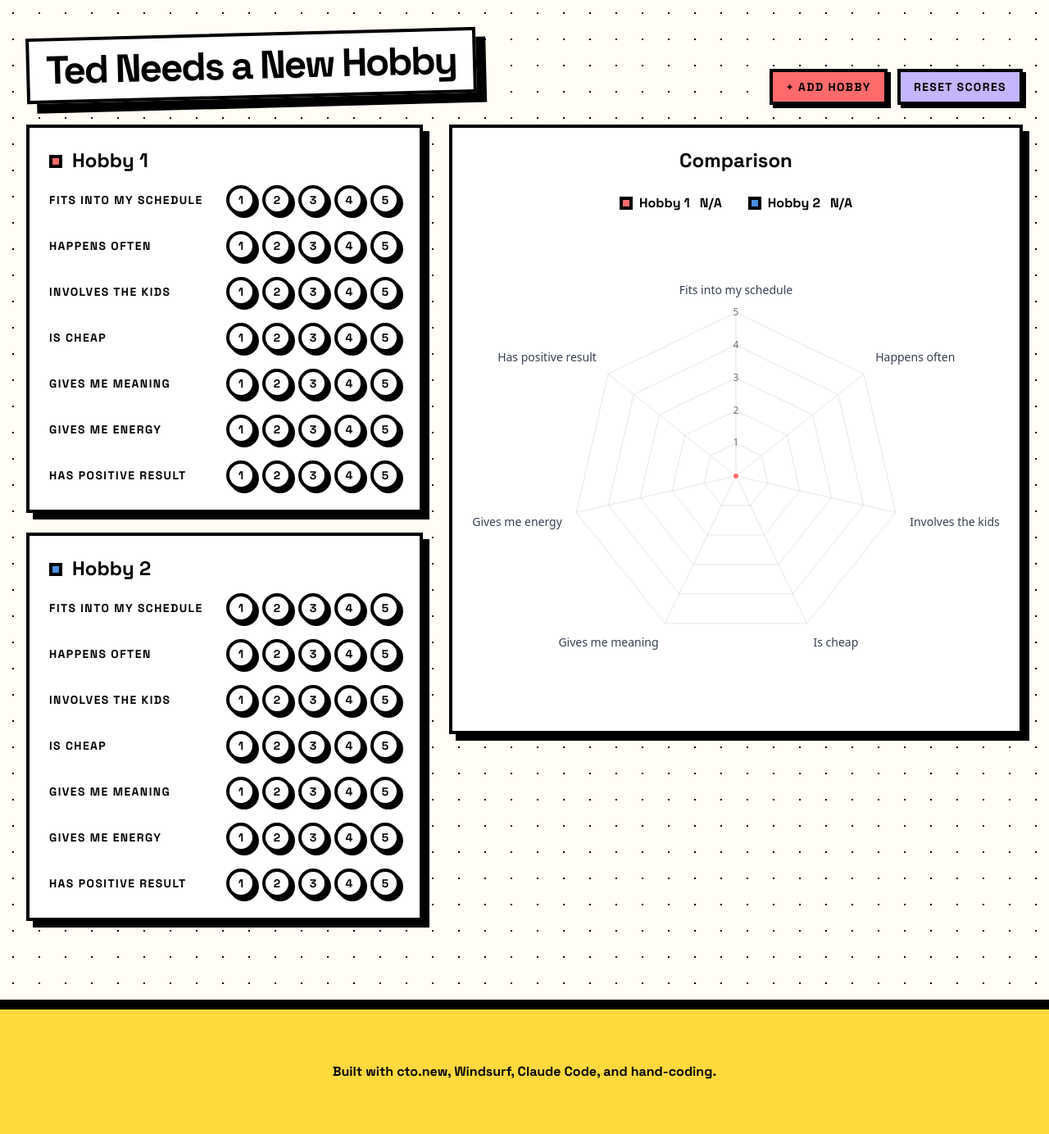
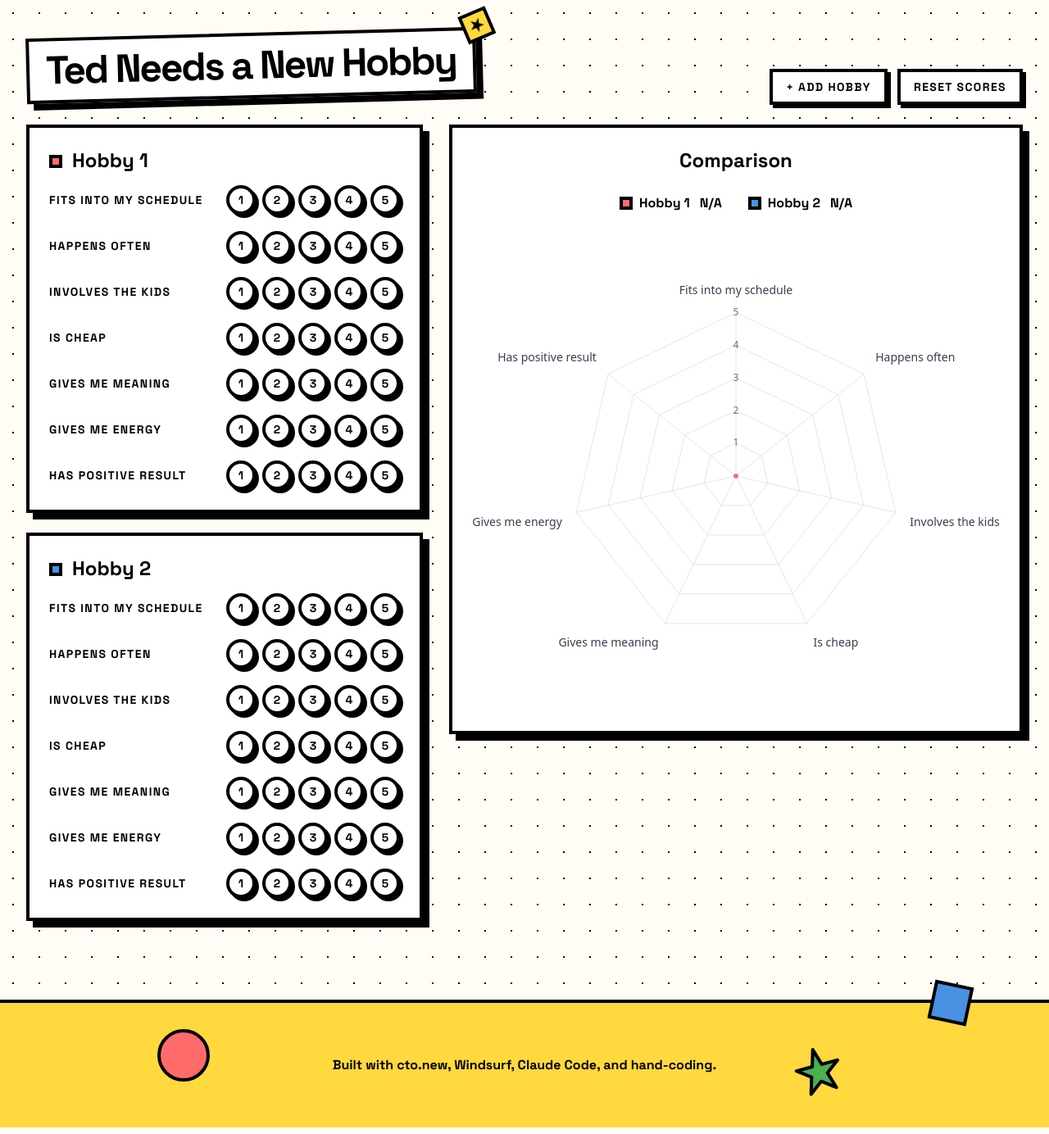
Before and after one commit to tedgoas-dialpad/Hobby-Comparison, a React (Vite) app: page / in a window 1280 px wide. Shown: the whole page at 82% size. Built offline with nearby package versions, Linux system fonts and the light colour scheme.

Commit message:
Add some visual flair to the footer

```diff
--- a/src/App.tsx
+++ b/src/App.tsx
@@ -8,8 +8,36 @@ function App() {
           <HobbyComparison />
         </div>
       </div>
-      <footer className="bg-[var(--nb-yellow)] text-black text-center text-md py-16 font-bold w-full border-t-12 border-black">
-        Built with cto.new, Windsurf, Claude Code, and hand-coding.
+      <footer className="bg-[var(--nb-yellow)] text-black text-center text-md py-16 font-bold w-full border-t-4 border-black relative">
+        <div className="max-w-7xl mx-auto relative">
+          {/* Circle inside footer on left */}
+          <div
+            className="absolute -top-8 left-48 w-16 h-16 rounded-full border-4 border-black"
+            style={{ backgroundColor: '#FF6B6B' }}
+          ></div>
+
+          {/* Square hanging off top right */}
+          <div
+            className="absolute -top-22 right-24 w-12 h-12 border-4 border-black rotate-12"
+            style={{ backgroundColor: '#4A90E2' }}
+          ></div>
+
+          {/* Star near the square */}
+          <div className="absolute -top-4 right-60 rotate-[-15deg]">
+            <svg width="80" height="80" viewBox="0 0 80 80">
+              <polygon
+                points="40,8 46,28 66,28 50,40 56,60 40,48 24,60 30,40 14,28 34,28"
+                fill="#4CAF50"
+                stroke="black"
+                strokeWidth="4"
+                strokeLinejoin="round"
+                strokeLinecap="round"
+              />
+            </svg>
+          </div>
+
+          Built with cto.new, Windsurf, Claude Code, and hand-coding.
+        </div>
       </footer>
     </div>
   )
--- a/src/components/HobbyComparison.tsx
+++ b/src/components/HobbyComparison.tsx
@@ -80,7 +80,8 @@ const HobbyComparison = () => {
   return (
     <div className="space-y-6">
       <header className="flex justify-between items-end gap-4 mb-6">
-        <div className="inline-block bg-white border-4 border-black nb-shadow-lg px-5 py-3 nb-sticker relative -top-2">
+        <div className="inline-block bg-white border-4 border-black nb-shadow-md px-5 py-3 nb-sticker relative -top-2">
+          <div className="nb-star-badge absolute -top-6 -right-6 z-10"></div>
           <h1 className="text-5xl font-black tracking-tighter">
             Ted Needs a New Hobby
           </h1>
@@ -89,14 +90,14 @@ const HobbyComparison = () => {
           {hobbies.length < 3 && (
             <button
               onClick={addHobby}
-              className="px-4 py-2 bg-[var(--nb-red)] border-4 border-black nb-shadow-sm nb-press text-sm font-black uppercase tracking-widest cursor-pointer"
+              className="px-4 py-2 bg-white border-4 border-black nb-shadow-sm nb-press text-sm font-black uppercase tracking-widest cursor-pointer"
             >
               + Add Hobby
             </button>
           )}
           <button
             onClick={resetScores}
-            className="px-4 py-2 bg-[var(--nb-violet)] border-4 border-black nb-shadow-sm nb-press text-sm font-black uppercase tracking-widest cursor-pointer"
+            className="px-4 py-2 bg-white border-4 border-black nb-shadow-sm nb-press text-sm font-black uppercase tracking-widest cursor-pointer"
           >
             Reset Scores
           </button>
--- a/src/index.css
+++ b/src/index.css
@@ -48,3 +48,32 @@ body {
 .nb-canvas-white { background: #fff; }
 .nb-canvas-white canvas { background: #fff !important; }
 .nb-panel { background: #fff; }
+
+/* Star badge decoration */
+.nb-star-badge {
+  width: 36px;
+  height: 36px;
+  background: var(--nb-yellow);
+  border: 4px solid var(--nb-black);
+  display: flex;
+  align-items: center;
+  justify-content: center;
+  animation: rotate-counterclockwise 10s linear infinite;
+}
+
+.nb-star-badge::before {
+  content: '';
+  width: 18px;
+  height: 18px;
+  background: var(--nb-black);
+  clip-path: polygon(50% 0%, 61% 35%, 98% 35%, 68% 57%, 79% 91%, 50% 70%, 21% 91%, 32% 57%, 2% 35%, 39% 35%);
+}
+
+@keyframes rotate-counterclockwise {
+  from {
+    transform: rotate(0deg);
+  }
+  to {
+    transform: rotate(-360deg);
+  }
+}
```
